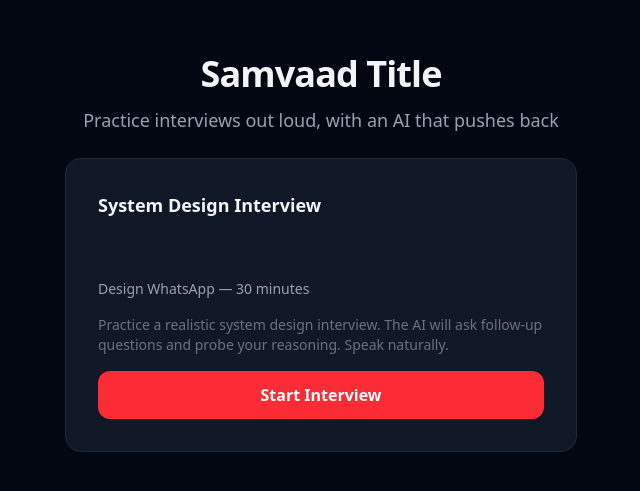
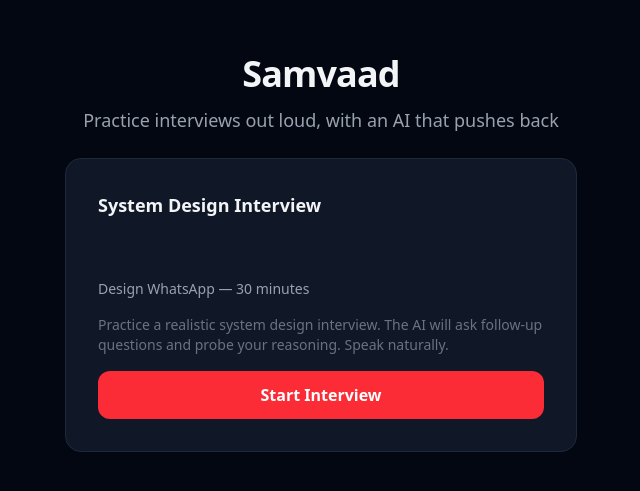
Before and after one commit to cashwanikumar/samvaad, a Next.js app: page / in a window 1280 px wide. Shown: the part 147-638 px from the top of the page, without its empty margins (319-959 px from the left). Built offline with nearby package versions, Linux system fonts and the light colour scheme.

Commit message:
ticket EXT-bld_mtbq6ghi0: change h1 text from 'Samvaad Title' to 'Samvaad'
Content change on the single h1.text-4xl.font-bold.tracking-tight instance (L7).
This is a content change so it targets this one instance, not a component pattern.

Varic-Mark: e_mtbq6ghi2

```diff
--- a/src/app/page.tsx
+++ b/src/app/page.tsx
@@ -4,7 +4,7 @@
   return (
     <main className="min-h-screen flex flex-col items-center justify-center gap-6 p-8">
       <div className="text-center space-y-3">
-        <h1 className="text-4xl font-bold tracking-tight">Samvaad Title</h1>
+        <h1 className="text-4xl font-bold tracking-tight">Samvaad</h1>
         <p className="text-gray-400 text-lg">Practice interviews out loud, with an AI that pushes back</p>
       </div>
 
```
